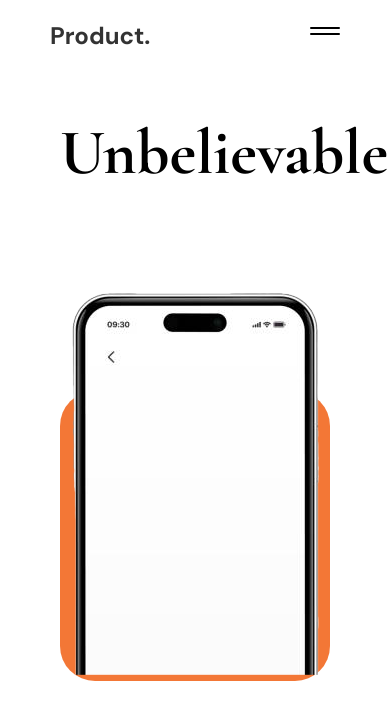
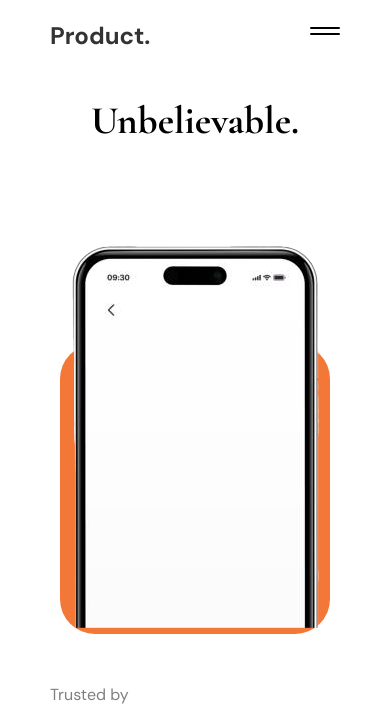
Before and after one commit to nin0dev/product-page, a plain HTML site: page index.html in a window 390 px wide. Shown: the top 728 px of the page. Drawn offline with nearby package versions, Linux system fonts and the light colour scheme.

Commit message:
header title responsive

```diff
--- a/styles.css
+++ b/styles.css
@@ -196,6 +196,10 @@ header {
     margin: 10px;
 }
 
+header h1 {
+    font-size: 10vw;
+}
+
 header .block {
     margin-top: 200px;
     background-color: #f37736;
@@ -213,9 +217,6 @@ header .block .phone-img {
 }
 
 @media screen and (max-width: 785px) {
-    header h1 {
-        font-size: 1em;
-    }
 
     header .block .tablet-img {
         display: none;
```
